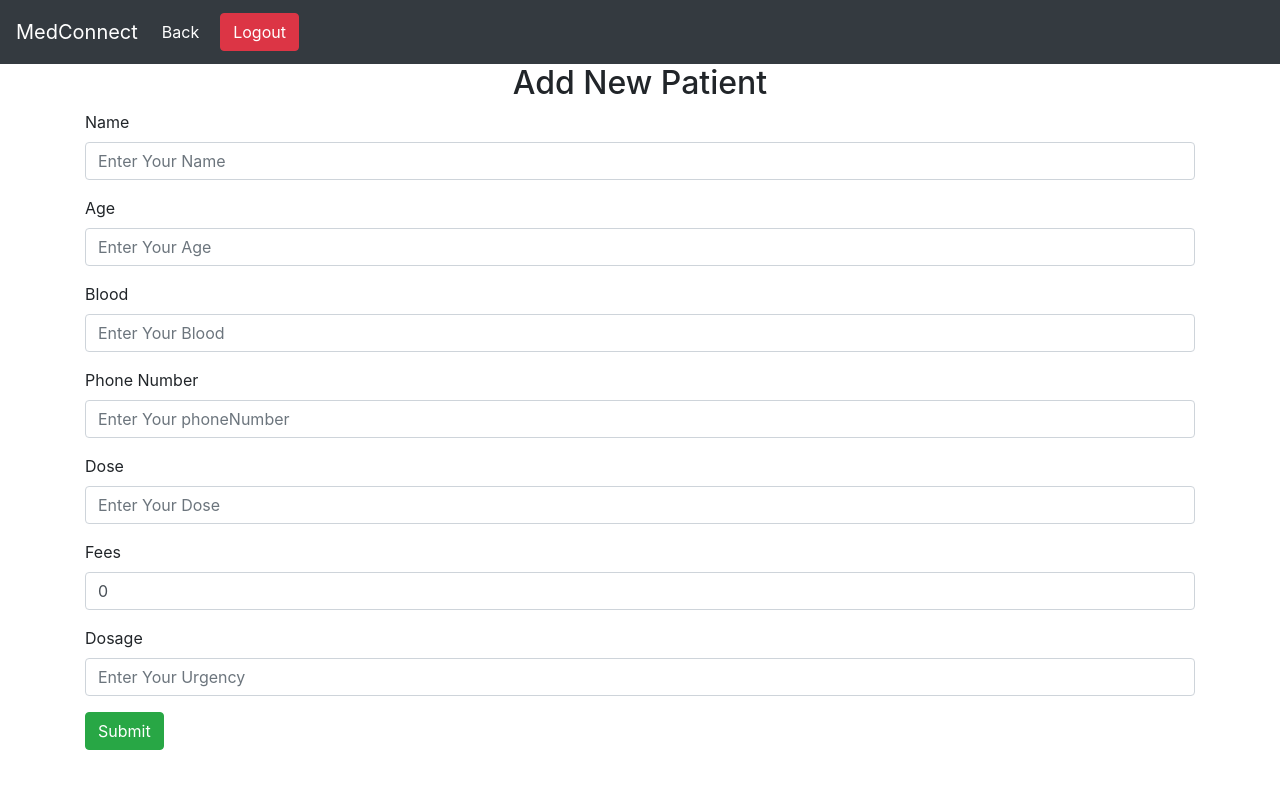
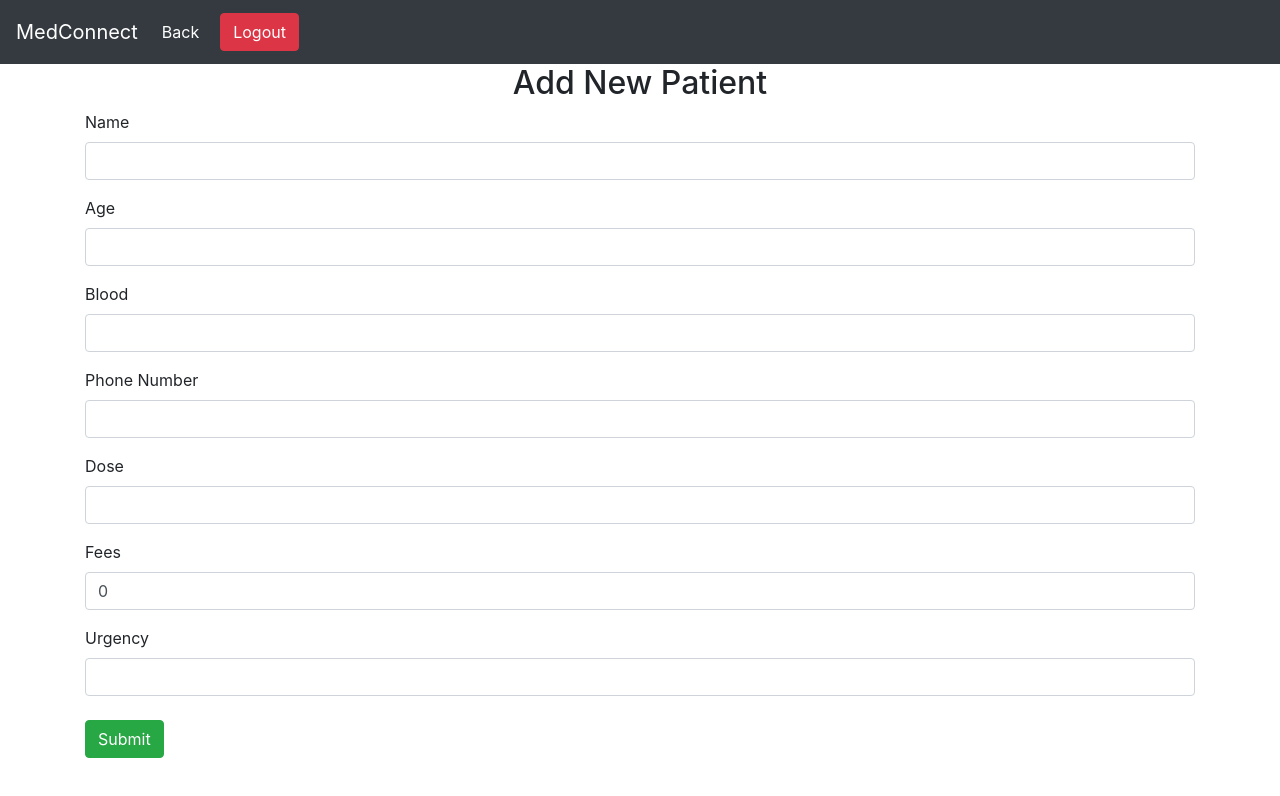
Before and after one commit to girigovind210/frontend-medconnectG, an Angular app: page /create-patient in a window 1280 px wide. Shown: the top 796 px of the page. Built offline with nearby package versions, Linux system fonts and the light colour scheme; sample sign-in values are in the browser's storage.

Commit message:
fixed spec.ts

```diff
--- a/src/app/create-patient/create-patient.component.html
+++ b/src/app/create-patient/create-patient.component.html
@@ -29,50 +29,53 @@
 <div class="container">
     <h2 class="text-center">Add New Patient</h2>
 
-    <form (ngSubmit)="onSubmit()">
+   <form (ngSubmit)="onSubmit()" #patientForm="ngForm">
 
   <div class="form-group">
     <label>Name</label>
-        <input type="text" id="name" name="name" placeholder="Enter Your Name" class="form-control" [(ngModel)]="patient.name"/>
-
+    <input type="text" name="name" class="form-control"
+           [(ngModel)]="patient.name" required>
   </div>
 
   <div class="form-group">
     <label>Age</label>
-        <input type="text" id="age" name="age" placeholder="Enter Your Age" class="form-control" [(ngModel)]="patient.age"/>
-
+    <input type="number" name="age" class="form-control"
+           [(ngModel)]="patient.age" required>
   </div>
 
   <div class="form-group">
     <label>Blood</label>
-        <input type="text" id="blood" name="blood" placeholder="Enter Your Blood" class="form-control" [(ngModel)]="patient.blood"/>
-
+    <input type="text" name="blood" class="form-control"
+           [(ngModel)]="patient.blood" required>
   </div>
 
   <div class="form-group">
     <label>Phone Number</label>
-        <input type="text" id="phoneNumber" name="phoneNumber" placeholder="Enter Your phoneNumber" class="form-control" [(ngModel)]="patient.phoneNumber"/>
-
+    <input type="number" name="phoneNumber" class="form-control"
+           [(ngModel)]="patient.phoneNumber" required>
   </div>
 
   <div class="form-group">
     <label>Dose</label>
-        <input type="text" id="dose" name="dose" placeholder="Enter Your Dose" class="form-control" [(ngModel)]="patient.dose"/>
-
+    <input type="text" name="dose" class="form-control"
+           [(ngModel)]="patient.dose">
   </div>
 
   <div class="form-group">
     <label>Fees</label>
-        <input type="text" id="fees" name="fees" placeholder="Enter Your Fees" class="form-control" [(ngModel)]="patient.fees"/>
-
+    <input type="number" name="fees" class="form-control"
+           [(ngModel)]="patient.fees">
   </div>
 
   <div class="form-group">
-        <label>Dosage</label>
-        <input type="text" id="dosage" name="urgency" placeholder="Enter Your Urgency" class="form-control" [(ngModel)]="patient.urgency"/>
+    <label>Urgency</label>
+    <input type="text" name="urgency" class="form-control"
+           [(ngModel)]="patient.urgency">
+  </div>
 
-    </div>
-    <button type="submit" class="btn btn-success">Submit</button>
+  <button type="submit" class="btn btn-success mt-2">
+    Submit
+  </button>
 
 </form>
 </div>
--- a/src/app/patient.service.ts
+++ b/src/app/patient.service.ts
@@ -24,9 +24,18 @@ export class PatientService {
   }
 
   // 🔹 Create patient (Assistant use)
-  createPatient(patient: Patient): Observable<Patient> {
-    return this.httpclient.post<Patient>(`${this.baseUrl}`, patient);
-  }
+  createPatient(patient: any) {
+  return this.httpclient.post(
+    this.baseUrl,
+    patient,
+    {
+      headers: {
+        'Content-Type': 'application/json',
+        'Accept': 'application/json'
+      }
+    }
+  );
+}
 
   // 🔹 Get patient by ID
   getPatientById(id: number): Observable<Patient> {
```
Also changed, not shown: 1 other file (tests, documents, lock files or other folders). Lines whose indentation alone changed are shown as unchanged.
